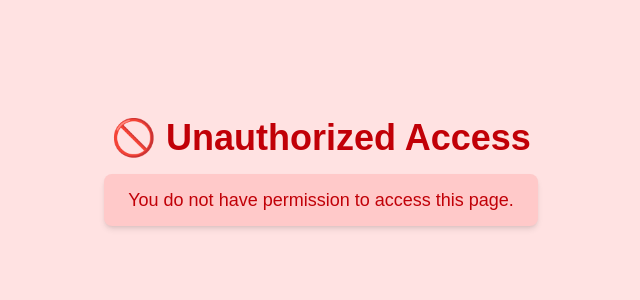
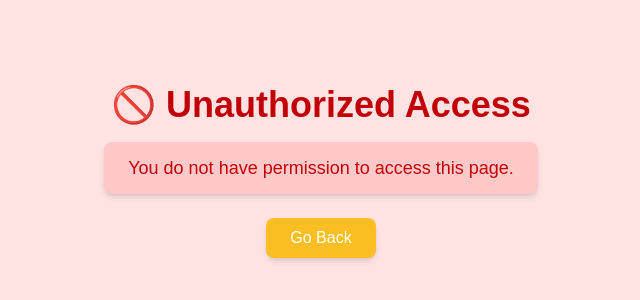
Before and after one commit to andrewindeche/brandinfluencerapp, a Next.js app in the folder frontend/: page /unauthorized in a window 1280 px wide. Shown: the part 228-528 px from the top of the page, without its empty margins (319-959 px from the left). Built offline with nearby package versions, Linux system fonts and the light colour scheme; a web font is replaced by a local one.

Commit message:
update style

```diff
--- a/frontend/src/pages/unauthorized.tsx
+++ b/frontend/src/pages/unauthorized.tsx
@@ -1,10 +1,18 @@
 export default function Unauthorized() {
   return (
     <div className="flex flex-col items-center justify-center min-h-screen bg-red-100 text-red-700">
-      <h1 className="text-4xl font-bold mb-4">🚫 Unauthorized Access</h1>
-      <p className="text-lg bg-red-200 px-6 py-3 rounded-lg shadow-md">
+      <h1 className="text-4xl font-bold mb-4 animate-bounce">
+        🚫 Unauthorized Access
+      </h1>
+      <p className="text-lg bg-red-200 px-6 py-3 rounded-lg shadow-md animate-fade">
         You do not have permission to access this page.
       </p>
+      <button
+        onClick={() => window.history.back()}
+        className="mt-6 px-6 py-2 bg-red-500 text-white rounded-lg shadow-md hover:bg-red-600 transition-all duration-300"
+      >
+        Go Back
+      </button>
     </div>
   );
 }
```
